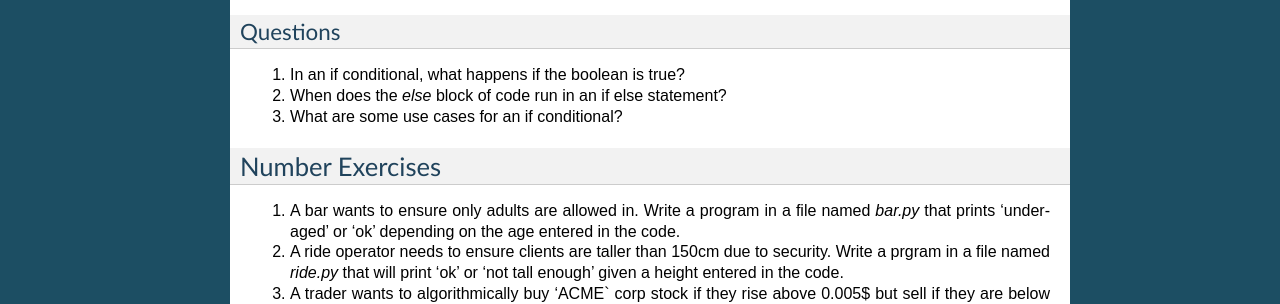
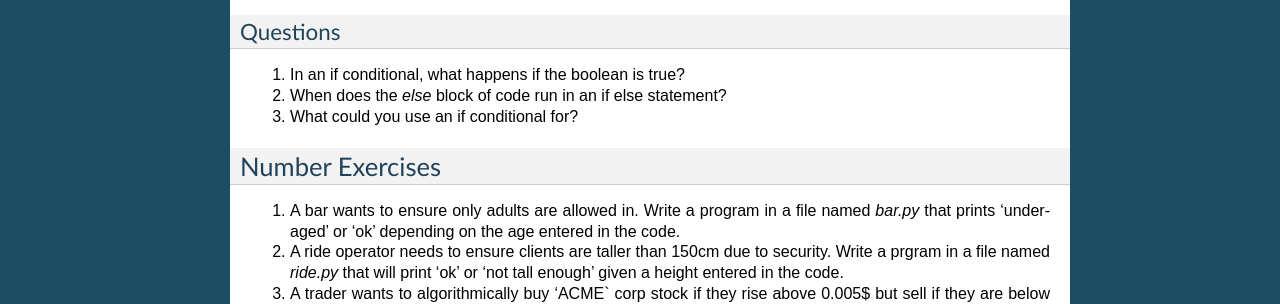
Before and after one commit to gu-lseg/intro-to-programming, a Sphinx documentation site: the page built from source/numbers.rst, in a window 1280 px wide and 900 px high, scrolled down 1596 px. Shown: the part 466-770 px from the top of the window. Built offline with Sphinx 7.4.7, drawn with Linux system fonts in a browser that asks for light colours; pages that are not in the unit, such as notebooks, are missing from menus.

Commit message:
remove the phrase `use case`

```diff
--- a/source/numbers.rst
+++ b/source/numbers.rst
@@ -132,7 +132,7 @@ Questions
 
 1. In an if conditional, what happens if the boolean is true?
 2. When does the `else` block of code run in an if else statement?
-3. What are some use cases for an if conditional?
+3. What could you use an if conditional for?
 
 Number Exercises
 ================
```
